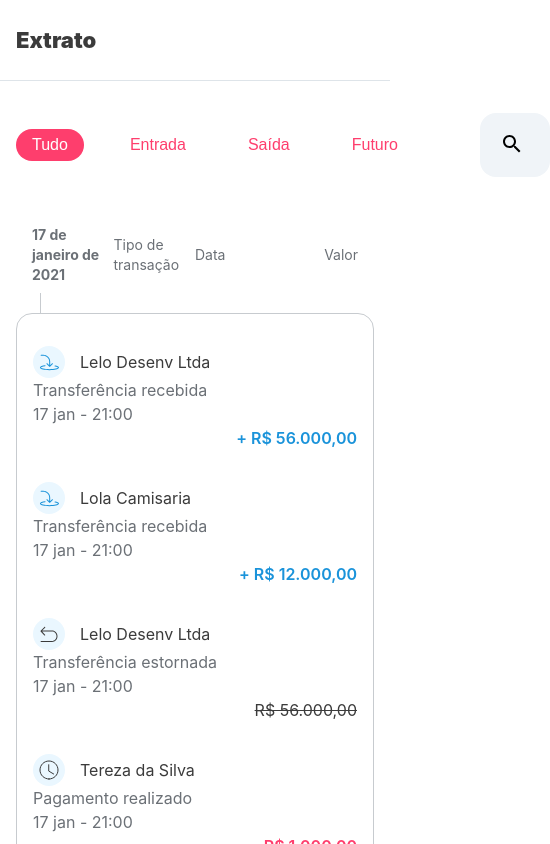
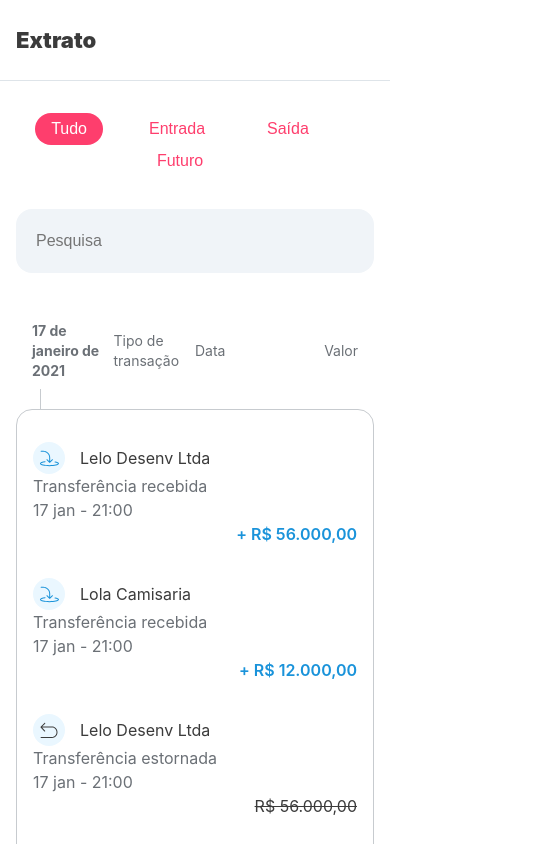
Before and after one commit to thalita12/bank-extract, a React (Create React App) app: page / in a window 390 px wide. Shown: the top 844 px of the page, 550 px wide, since content can reach past the window. Built offline with nearby package versions, Linux system fonts and the light colour scheme; data requests are answered from the project's data file.

Commit message:
Mobile css correction.

```diff
--- a/src/common/components/button-list/index.js
+++ b/src/common/components/button-list/index.js
@@ -8,7 +8,7 @@ const ButtonList = ({ activeFilter, onClickButton }) => {
   };
 
   return (
-    <>
+    <div className={styles.buttonList}>
       {BUTTON_FILTERS.map((props) => (
         <button
           type="button"
@@ -19,7 +19,7 @@ const ButtonList = ({ activeFilter, onClickButton }) => {
           {props.label}
         </button>
       ))}
-    </>
+    </div>
   );
 };
 
--- a/src/common/components/button-list/index.module.css
+++ b/src/common/components/button-list/index.module.css
@@ -24,3 +24,12 @@
     background-color: var(--radish);
     cursor: pointer;
 }
+
+@media (max-width: 904px) {
+    .buttonList {
+        width: 100%;
+        justify-content: center;
+        display: flex;
+        flex-wrap: wrap;
+    }
+}
--- a/src/common/components/filter/index.module.css
+++ b/src/common/components/filter/index.module.css
@@ -2,6 +2,7 @@
     margin: 32px 0;
     display: flex;
     align-items: center;
+    flex-wrap: wrap;
 }
 
 .search {
--- a/src/common/components/search-input/index.module.css
+++ b/src/common/components/search-input/index.module.css
@@ -21,3 +21,24 @@
     line-height: 24px;
     outline: none;
 }
+
+@media (max-width: 904px) {
+    .search {
+        width: 80%;
+        margin: 32px auto 0;
+    }
+}
+
+@media (max-width: 550px) {
+    .search {
+        width: 100%;
+    }
+
+    .searchBtn {
+        display: none;
+    }
+
+    .searchInput {
+        padding: 20px;
+    }
+}
```
